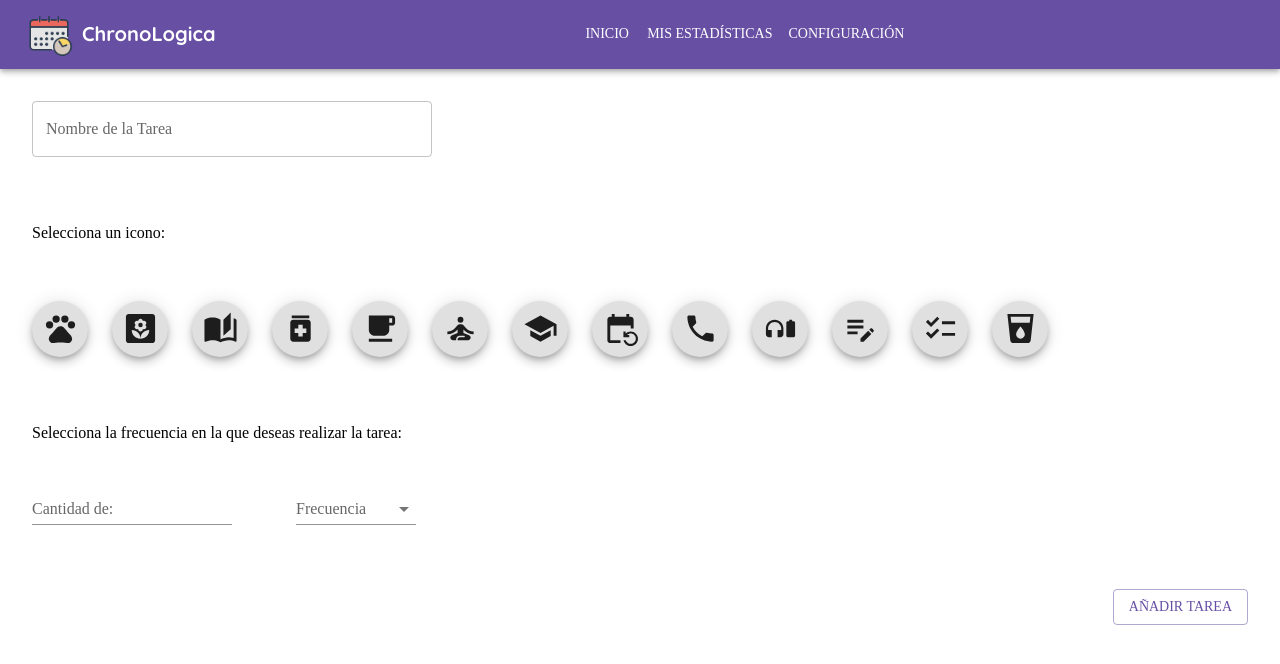
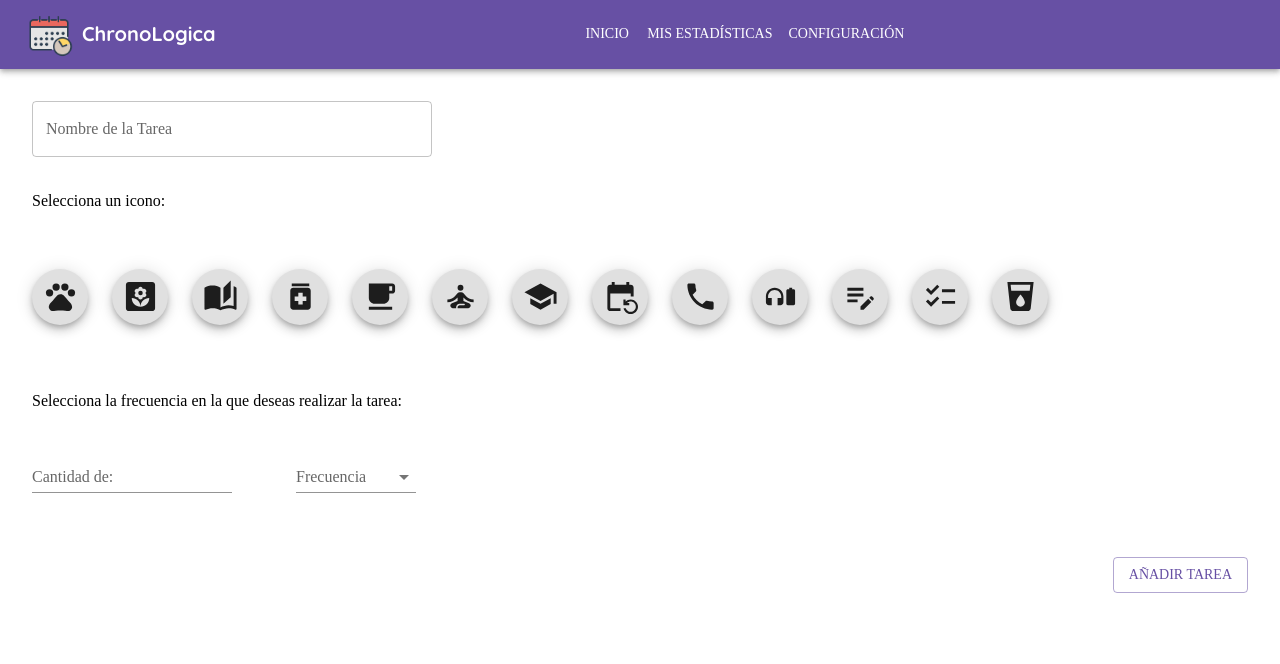
Before and after one commit to Lourdesjupo/Chronologica, a React (Vite) app: page /#/addonetimetask in a window 1280 px wide. Shown: the top 664 px of the page. Built offline with nearby package versions, Linux system fonts and the light colour scheme.

Commit message:
add max length textField

```diff
--- a/src/components/AddTask_OneTime.jsx
+++ b/src/components/AddTask_OneTime.jsx
@@ -147,8 +147,8 @@ function AddTask_OneTime() {
       <Box
         component='form'
         sx={{
-          '& > :not(style)': { m: 4, width: '50ch' },
-        }}
+           m: 4,
+           }}
         autoComplete='off'
       >
         <TextField
@@ -157,6 +157,8 @@ function AddTask_OneTime() {
           variant='outlined'
           value={name}
           onChange={handleClickName}
+          fullWidth
+          sx={{maxWidth:'50ch'}}
         />
       </Box>
       <Typography variant='body1' sx={{ mt: 4, ml: 4 }}>
--- a/src/components/OneTimeItem.jsx
+++ b/src/components/OneTimeItem.jsx
@@ -22,7 +22,6 @@ function OneTimeItem({ name, icon, id, taskStatus, onClickIcon }) {
           color={taskStatus}
           sx={{ }}
           badgeContent=' '
-
           variant='dot'
         >
           <Fab color='secondary' onClick={onClickIcon}>
```
